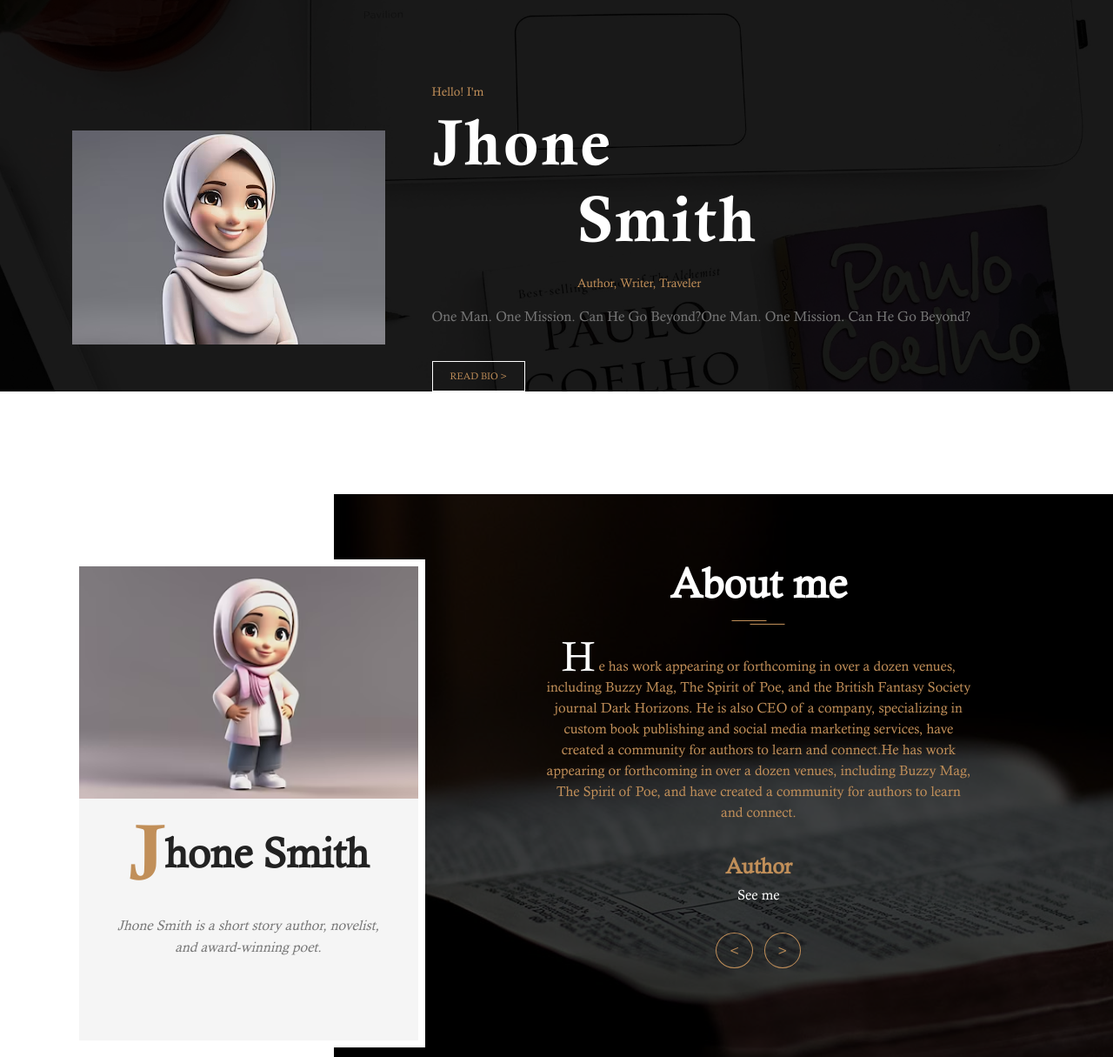
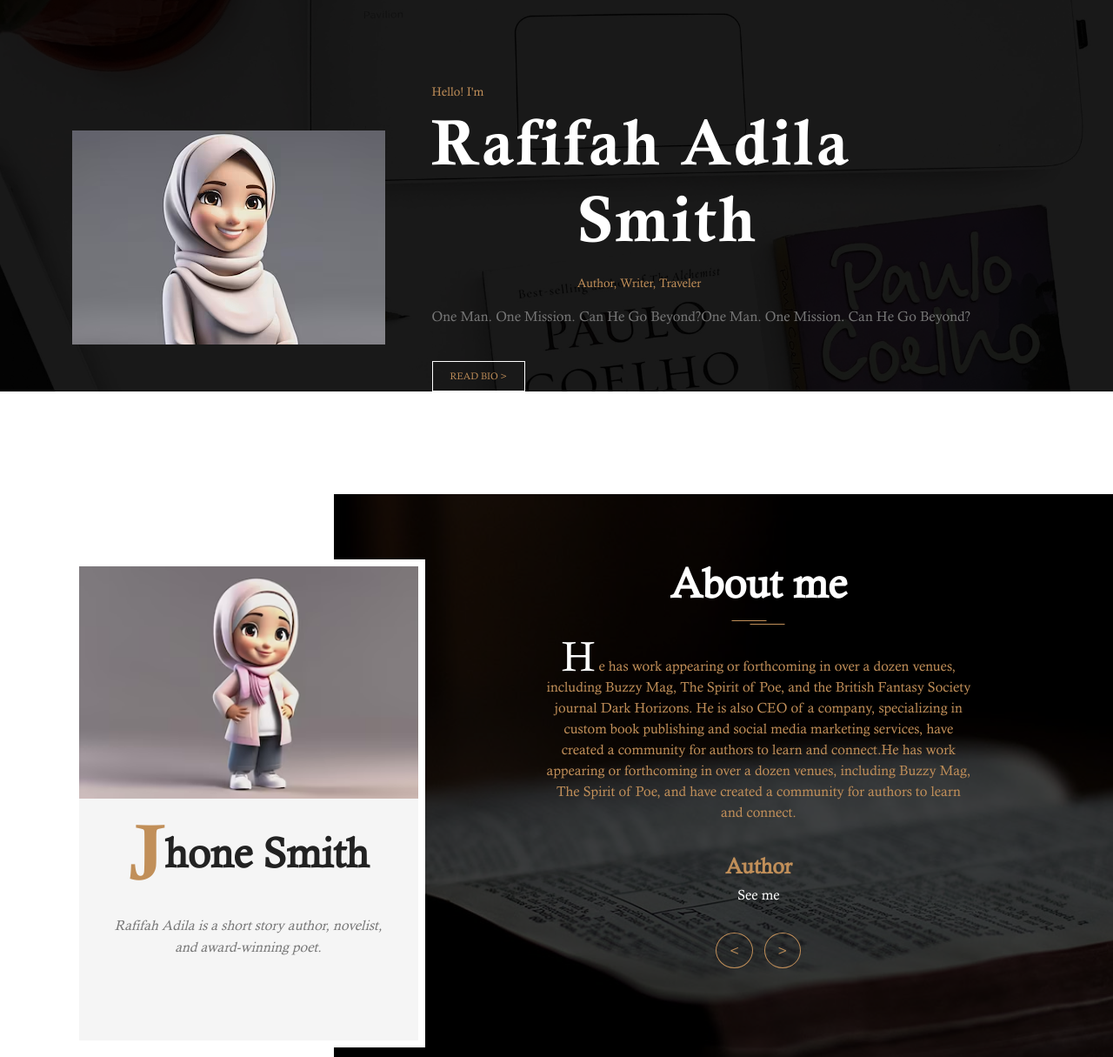
Before and after one commit to ra8za10/100221005_RafifahAdila_TI, a plain HTML site: page index.html in a window 1280 px wide. Shown: the part 85-1300 px from the top of the page at 87% size. Drawn offline with Linux system fonts and the light colour scheme.

Commit message:
Update index.html

```diff
--- a/index.html
+++ b/index.html
@@ -1,9 +1,6 @@
 <!doctype html>
 <!--
-	Author by FreeHTML5.co
-	Twitter: https://twitter.com/fh5co
-	Facebook: https://fb.com/fh5co
-	URL: https://freehtml5.co
+
 -->
 <html lang="en">
 <head>
@@ -12,7 +9,7 @@
 	<meta name="viewport" content="width=device-width, initial-scale=1, shrink-to-fit=no">
 	<link rel="stylesheet" href="css/style.css">
 	<link rel="stylesheet" href="css/slick.css">
-	<title>Author</title>
+	<title>UAS RAFIFAH ADILA</title>
 </head>
 <body>
 
@@ -53,7 +50,7 @@
 			<div class="top-banner__text">
 				<div class="top-banner__text-up">
 					<span class="brand-span">Hello! I'm</span>
-					<h2 class="top-banner__h2">Jhone</h2>
+					<h2 class="top-banner__h2">Rafifah Adila</h2>
 				</div>
 				<div class="top-banner__text-down">
 					<h2 class="top-banner__h2">Smith</h2>
@@ -78,7 +75,7 @@
 						<span>J</span>
 						<h2 class="universal-h2">hone Smith</h2>
 					</div>
-					<p>Jhone Smith is a short story author, novelist, and award-winning poet.</p>
+					<p>Rafifah Adila is a short story author, novelist, and award-winning poet.</p>
 				</div>
 			</article>
 			<div class="about-me__text">
@@ -300,7 +297,7 @@
 					<div class="footer-info__right">
 						<h5>Get In Touch</h5>
 						<p class="footer-phone">Phone: +958734902847</p>
-						<p>Email : Jhone@Example.com</p>
+						<p>Email : rafifah.adila@gmail.com</p>
 						<div class="social-icons">
 							<a href="#" target="_blank"><img src="./images/social-twitter.png" alt="social icon"></a>
 							<a href="#" target="_blank"><img src="./images/social-pinterest.png" alt="social icon"></a>
```
